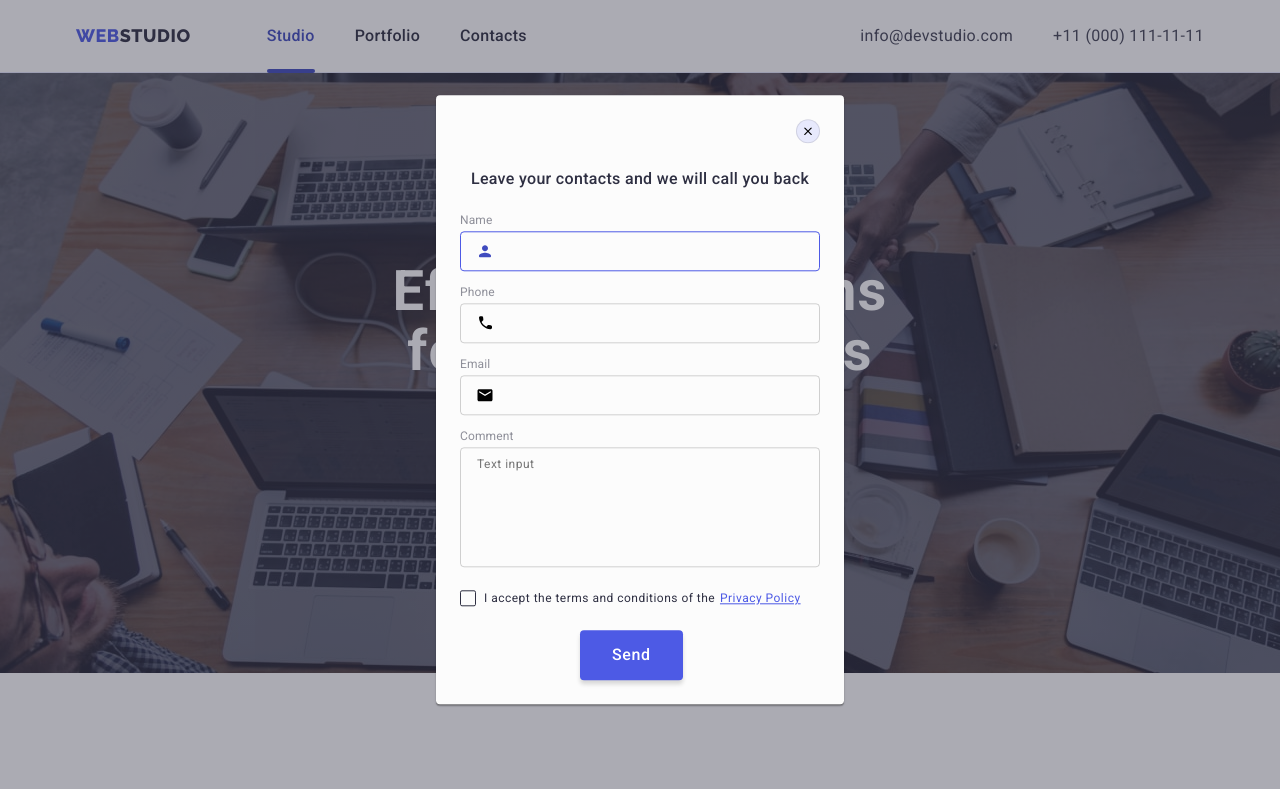
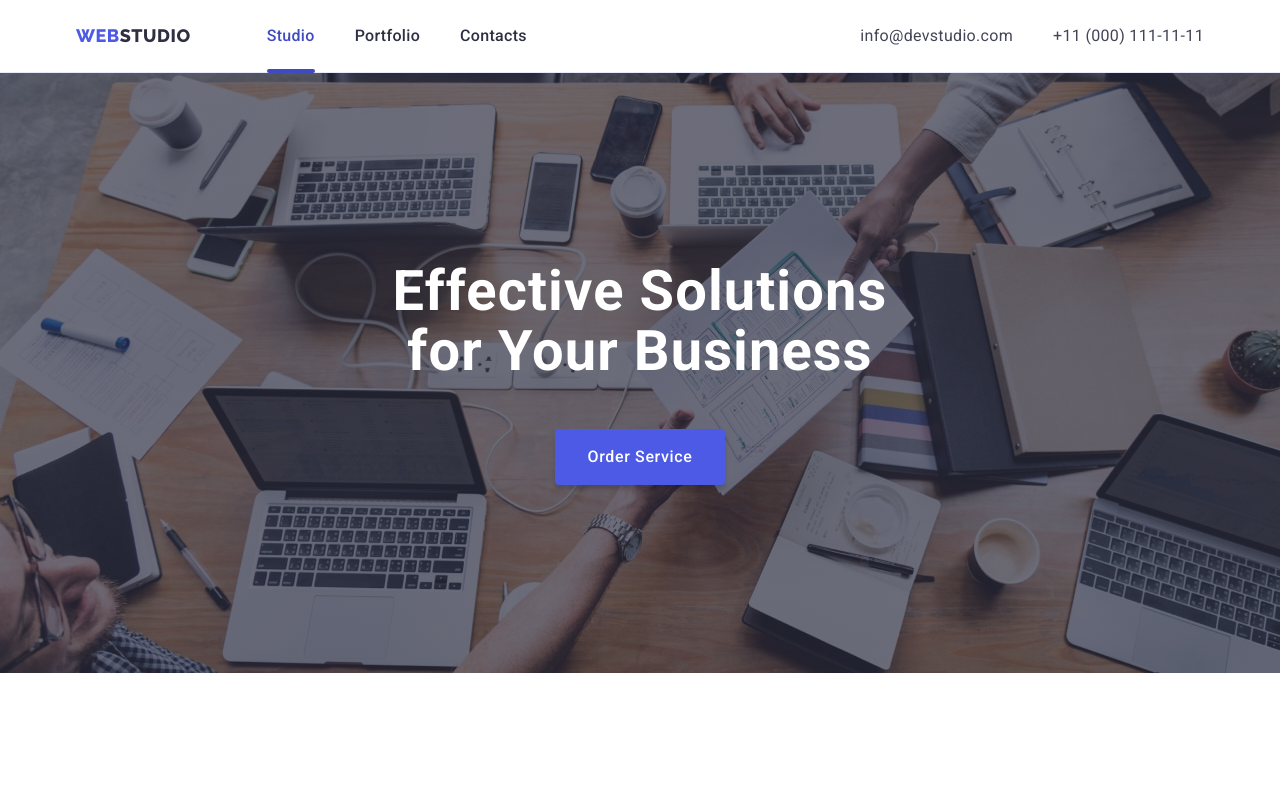
Before and after one commit to Igor-Chumak/goit-markup-hw-06, a plain HTML site: page index.html in a window 1280 px wide. Shown: the top 789 px of the page. Drawn offline with nearby package versions, Linux system fonts and the light colour scheme.

Commit message:
to valid

```diff
--- a/css/styles.css
+++ b/css/styles.css
@@ -888,6 +888,7 @@ header {
 
 .btn-modal-submit {
     margin-left: 120px;
+    /* margin-left: auto; */
     margin-right: auto;
     padding: 16px 32px;
 
--- a/index.html
+++ b/index.html
@@ -397,7 +397,7 @@
       </form>
     </div>
   </footer>
-  <div class="backdrop is-hiddens" data-modal>
+  <div class="backdrop is-hidden" data-modal>
     <div class="modal">
       <button class="btn-modal-close" data-modal-close type="button">
         <svg class="modal-close-icon">
@@ -449,7 +449,7 @@
               </a></span>
           </label>
         </div>
-        <div><button class="btn-modal-submit" type="submit">Send</button></div>
+        <button class="btn-modal-submit" type="submit">Send</button>
       </form>
     </div>
   </div>
```
